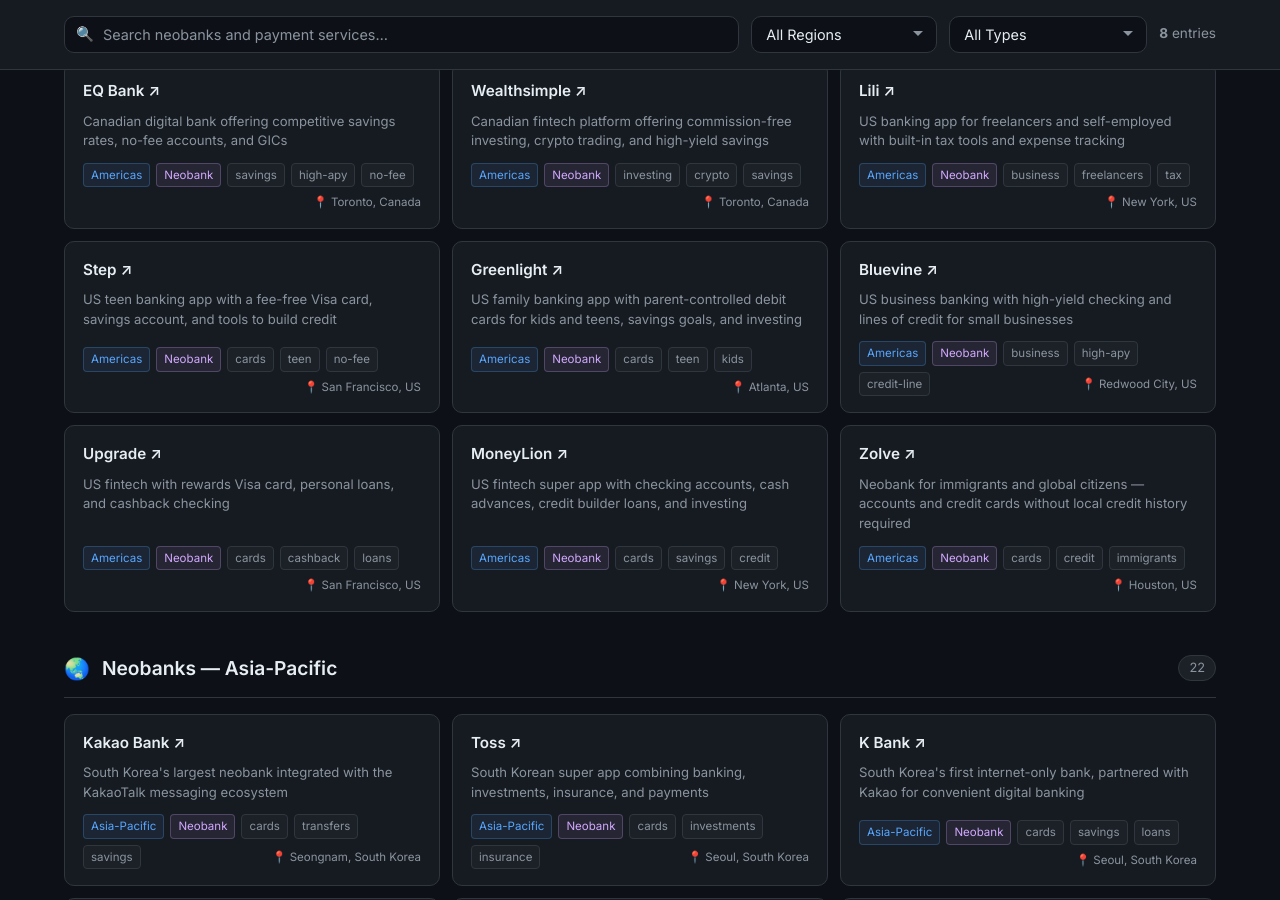
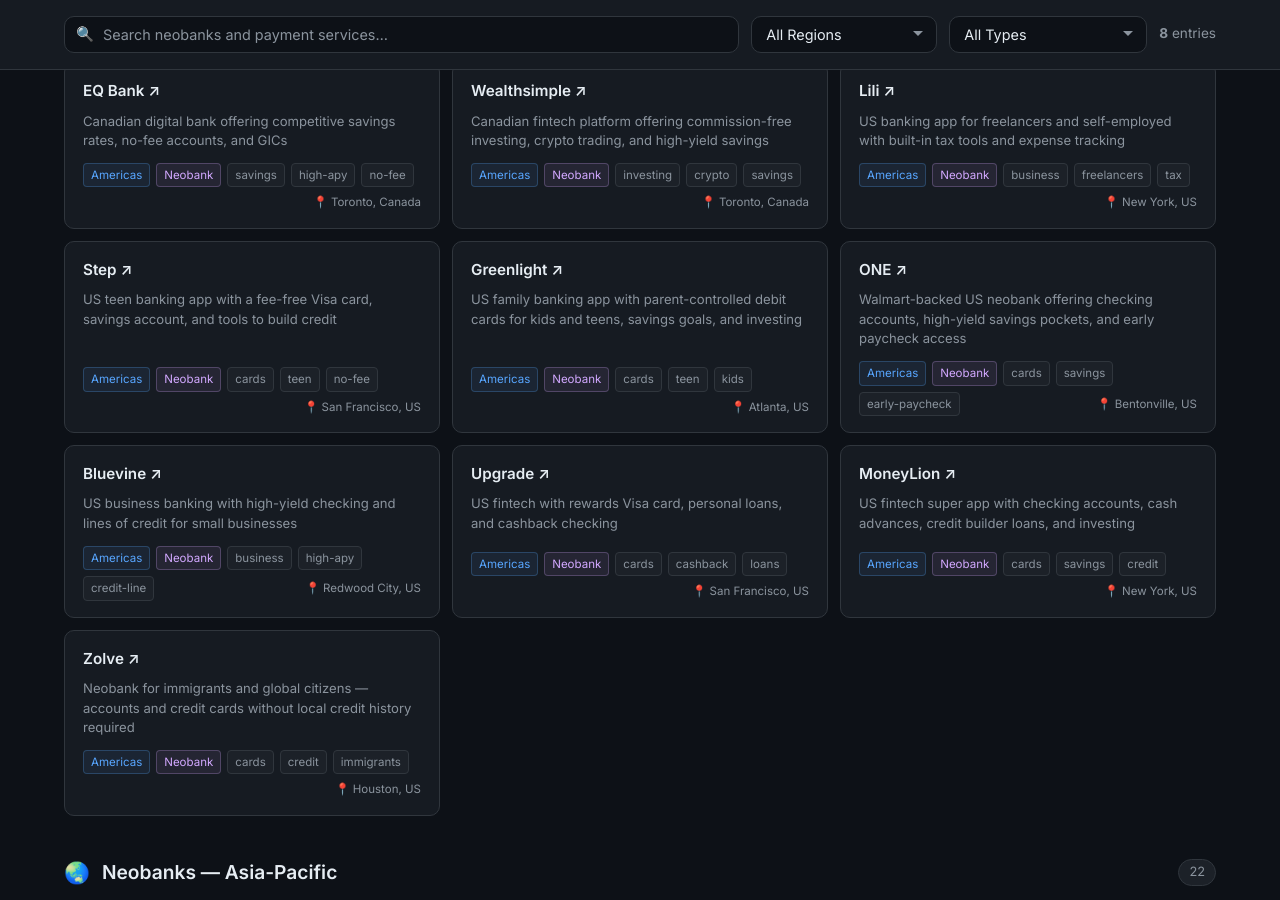
Before and after one commit to ittermit/awesome-neobanks, a Jekyll site: the page built from index.html, in a window 1280 px wide and 900 px high, scrolled down 1406 px. Built offline with Jekyll 4.4.1, drawn with Linux system fonts in a browser that asks for light colours; some of the changed text lies outside the part shown.

Commit message:
add ONE to Americas

```diff
--- a/_data/neobanks.yml
+++ b/_data/neobanks.yml
@@ -464,6 +464,15 @@
   founded: 2014
   hq: "Atlanta, US"
 
+- name: ONE
+  url: https://one.app
+  description: "Walmart-backed US neobank offering checking accounts, high-yield savings pockets, and early paycheck access"
+  region: Americas
+  countries: [US]
+  tags: [cards, savings, early-paycheck, no-fee]
+  founded: 2022
+  hq: "Bentonville, US"
+
 - name: Bluevine
   url: https://bluevine.com
   description: "US business banking with high-yield checking and lines of credit for small businesses"
```
Also changed, not shown: README.md.
